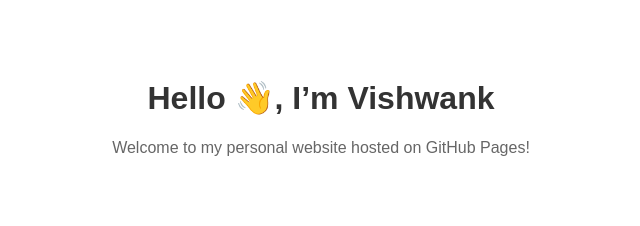
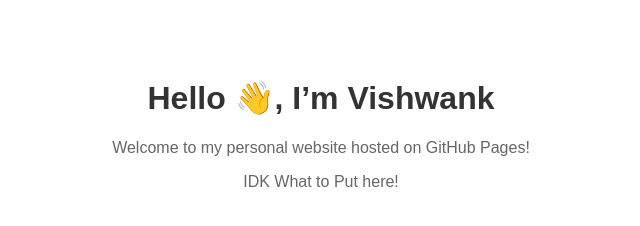
Before and after one commit to Vishwank-Chinnam/vishwankchinnam.github.io, a plain HTML site: page index.html in a window 1280 px wide. Shown: the whole page, without its empty margins (319-959 px from the left). Drawn offline with Linux system fonts and the light colour scheme.

Commit message:
Update index.html (#1)

```diff
--- a/index.html
+++ b/index.html
@@ -21,5 +21,6 @@
 <body>
   <h1>Hello 👋, I’m Vishwank</h1>
   <p>Welcome to my personal website hosted on GitHub Pages!</p>
+  <p>IDK What to Put here!</p>
 </body>
 </html>
```
